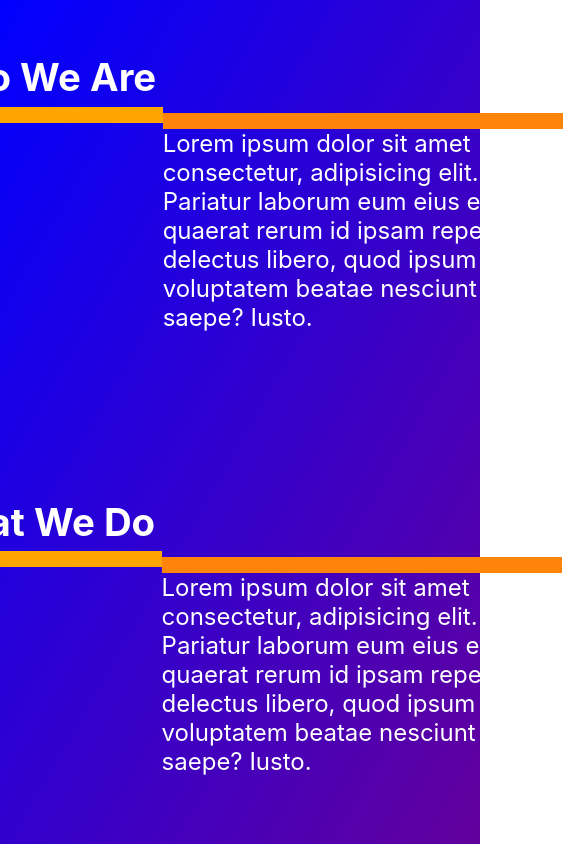
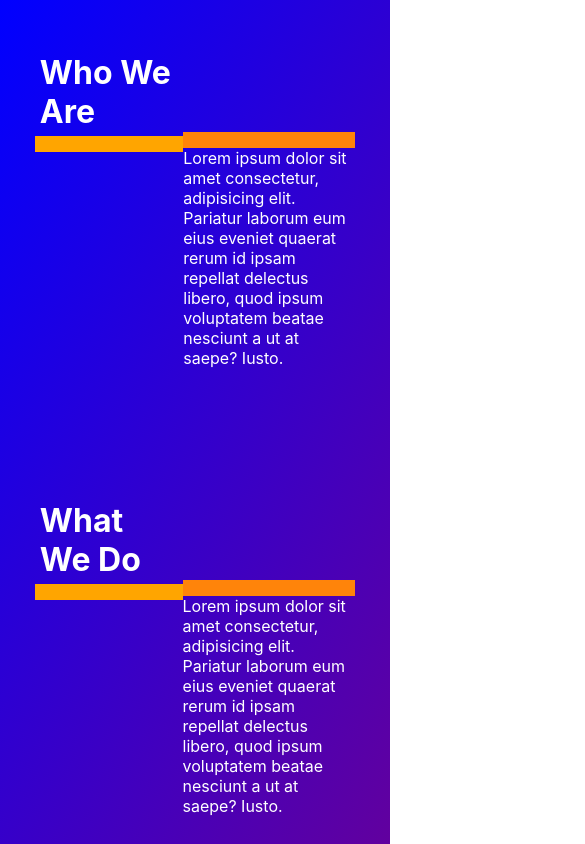
Before and after one commit to weldxit/cc, a Next.js app: page /MiniAbout in a window 390 px wide. Shown: the top 844 px of the page, 585 px wide, since content can reach past the window. Built offline with nearby package versions, Linux system fonts and the light colour scheme.

Commit message:
conflict solved

```diff
--- a/styles/miniabout.module.css
+++ b/styles/miniabout.module.css
@@ -34,3 +34,75 @@
     width: 25rem;
     border-top: 1rem solid rgb(255, 132, 10);
 }
+@media (min-width: 300px) and (max-width: 430px){
+    .miniabout{
+        padding: 0 5rem;
+    }
+
+    .miniabout_cont{
+        margin: 3rem 0;
+        width: 20rem;
+
+    }
+
+    .miniabout_h1{
+        margin: 0;
+        padding: 0.3rem;
+        font-size: 2rem;
+    }
+    .miniabout_p{
+        margin: 5.25rem 0 2rem;
+        font-size: 1rem;
+        width: 15rem;
+    }
+}
+@media (min-width: 250px) and (max-width: 290px){
+    .miniabout{
+        padding: 0 5rem;
+    }
+
+    .miniabout_cont{
+        margin: 3rem 0;
+        width: 15rem;
+
+    }
+
+    .miniabout_h1{
+        margin: 0;
+        padding: 0.3rem;
+        font-size: 2rem;
+    }
+    .miniabout_p{
+        margin: 5.25rem 0 1rem;
+        font-size: 1rem;
+        width: 10rem;
+    }
+}
+@media (min-width: 970px) and (max-width: 1080px){
+
+}
+@media (min-width: 750px) and (max-width: 920px){
+
+}
+@media (min-width: 520px) and (max-width: 690px){
+    .miniabout{
+        padding: 0 5rem;
+    }
+
+    .miniabout_cont{
+        margin: 3rem 0;
+        width: 30rem;
+
+    }
+
+    .miniabout_h1{
+        margin: 0;
+        padding: 0.3rem;
+        font-size: 2rem;
+    }
+    .miniabout_p{
+        margin: 2.95rem 0 2rem;
+        font-size: 1rem;
+        width: 15rem;
+    }
+}
```
